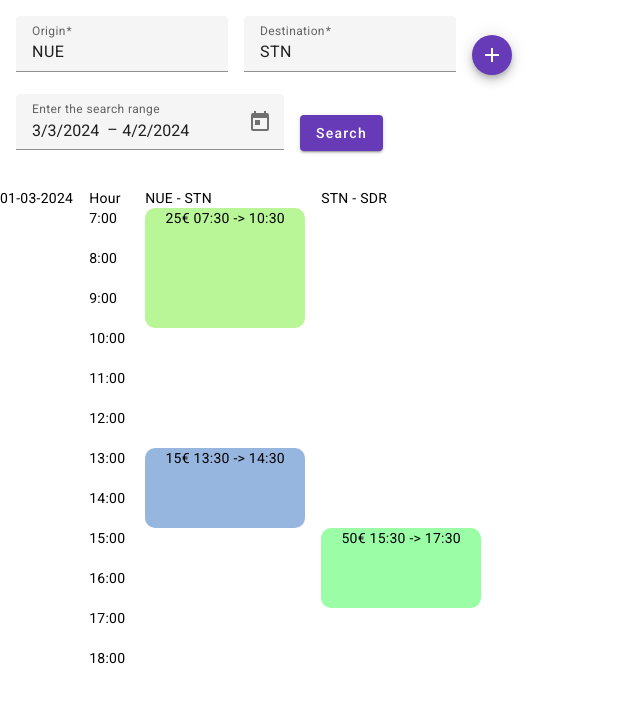
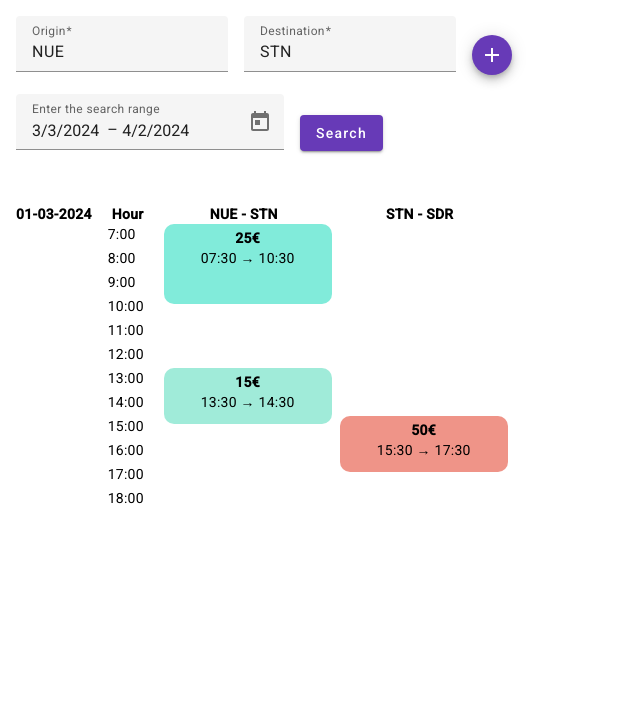
Before and after one commit to nck974/flight-combination-finder, an Angular app in the folder flight-combination-finder-ng/: page / in a window 1280 px wide. Shown: the top 702 px of the page, without its empty margins (0-640 px from the left). Built offline with nearby package versions, Linux system fonts and the light colour scheme.

Commit message:
Improve flights styling

```diff
--- a/flight-combination-finder-ng/src/app/pages/flight-checker/components/display-flights/display-flights.component.html
+++ b/flight-combination-finder-ng/src/app/pages/flight-checker/components/display-flights/display-flights.component.html
@@ -9,7 +9,7 @@
   <div class="flight-container">
 
     <!-- Date -->
-    <div class="day-container">
+    <div class="day-container header">
       {{date | dateFormat}}
     </div>
 
@@ -19,11 +19,11 @@
       <!-- Header -->
       @if(dateIndex == 0){
       <div class="routes-header">
-        <div class="hour">
+        <div class="hour header">
           Hour
         </div>
         @for(route of query.routes; track route){
-        <div class="header-route">
+        <div class="header-route header">
           {{route.origin}} - {{route.destination}}
         </div>
         }
@@ -57,8 +57,13 @@
           flight){
           <div
             class="event color-{{hourIndex}}-{{$index}} duration-{{flight.duration}}">
-            {{flight.price}}€ {{flight.departureDate | timeFormat}} ->
-            {{flight.landingDate | timeFormat}}
+            <div class="price">
+              {{flight.price}}€
+            </div>
+            <div class="schedule">
+              {{flight.departureDate | timeFormat}} →
+              {{flight.landingDate | timeFormat}}
+            </div>
             <br>
           </div>
           }
--- a/flight-combination-finder-ng/src/app/pages/flight-checker/components/display-flights/display-flights.component.scss
+++ b/flight-combination-finder-ng/src/app/pages/flight-checker/components/display-flights/display-flights.component.scss
@@ -2,6 +2,10 @@
 .all-flights-container {
     display: flex;
     flex-direction: column;
+}
+
+.all-flights-container{
+    padding: 1rem;
 }
 
 .flight-container,
@@ -13,7 +17,12 @@
 }
 
 .hour-container{
-    height: 2.5rem;
+    height: 1.5rem;
+}
+
+.header{
+    font-weight: bold;
+    text-align: center;
 }
 
 .routes-container{
@@ -36,19 +45,25 @@
 .event {
     position: absolute;
     display: flex;
+    flex-direction: column;
     white-space: break-spaces;
     overflow: hidden;
     text-overflow: ellipsis;
     text-align: center;
-    justify-content: center;
+    align-items: center;
+    padding: 0.25rem;
     border-radius: 10px;
     width: 100%;
+}
+
+.price{
+    font-weight: bolder;
 }
 
 // Set height of the duration
 @for $i from 0 through 10 {
     .duration-#{$i} {
-        height: $i * 2.5rem;
+        height: $i * 1.5rem;
     }
 }
 
```
